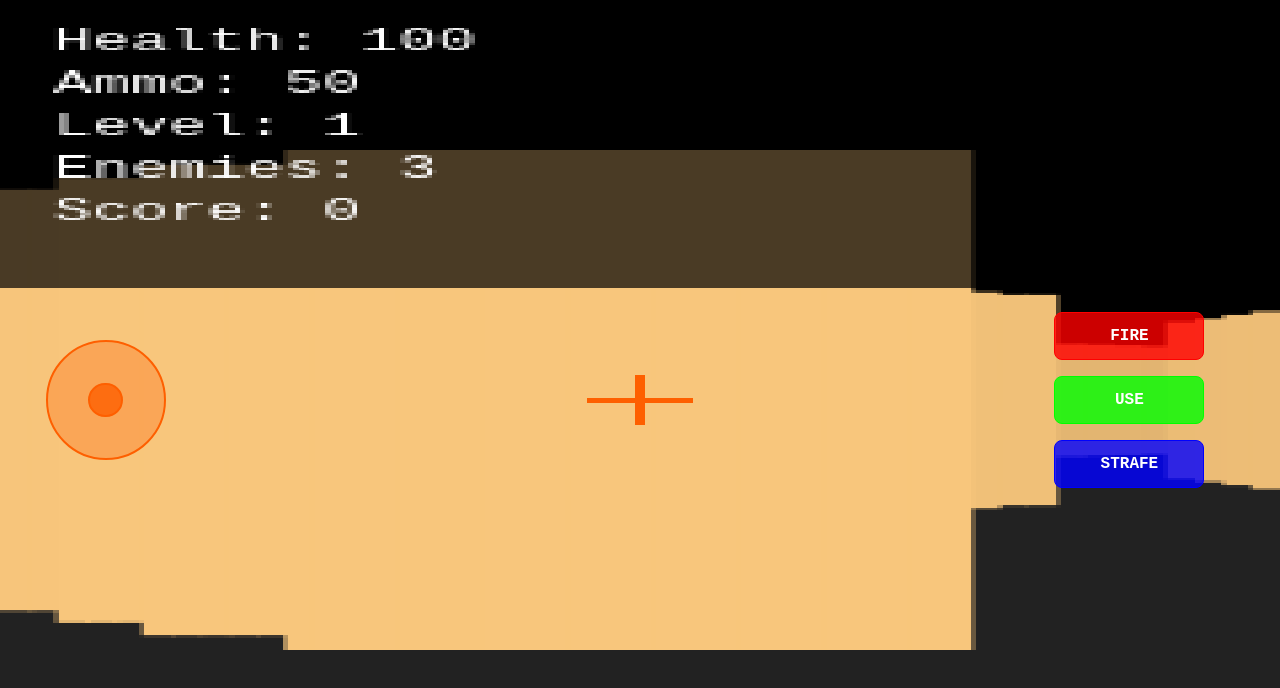
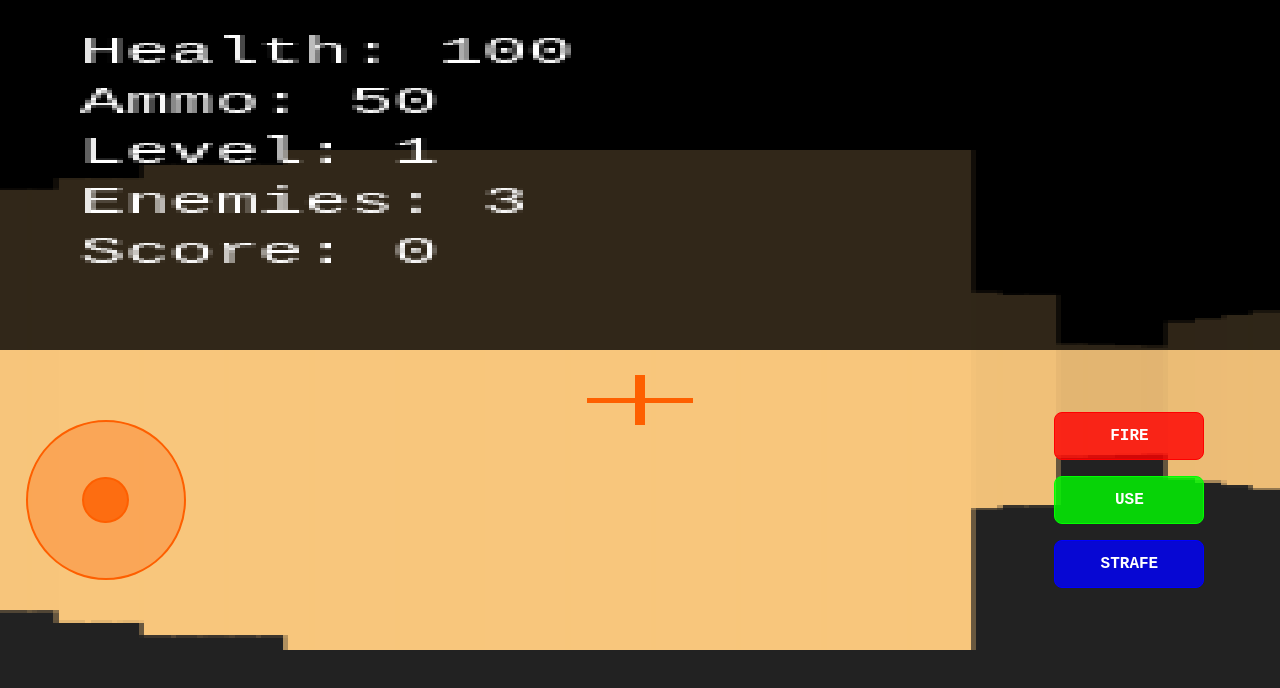
Before and after one commit to AidanTheBandit/Rabbit-Raycast, a React (Vite) app in the folder react/: page / in a window 1280 px wide. Shown: the top 688 px of the page. Built offline with nearby package versions, Linux system fonts and the light colour scheme.

Commit message:
feat: Enhance virtual joystick and HUD scaling; improve joystick movement handling in DoomDemo

```diff
--- a/react/src/RaycastingEngine.css
+++ b/react/src/RaycastingEngine.css
@@ -75,6 +75,8 @@ html, body {
   left: 0;
   right: 0;
   height: 35vh;
+  min-height: 200px;
+  max-height: 400px;
   display: flex;
   justify-content: space-between;
   align-items: flex-end;
@@ -88,17 +90,25 @@ html, body {
   justify-content: center;
   width: 25vw;
   height: 25vw;
+  min-width: 120px;
+  min-height: 120px;
+  max-width: 200px;
+  max-height: 200px;
 }
 
 .action-buttons {
   display: flex;
   flex-direction: column;
-  gap: 2vw;
+  gap: clamp(8px, 2vw, 16px);
 }
 
 .action-btn {
   width: clamp(60px, 18vw, 120px);
   height: clamp(40px, 8vw, 80px);
+  min-width: 60px;
+  min-height: 40px;
+  max-width: 120px;
+  max-height: 80px;
   background-color: rgba(254, 95, 0, 0.8);
   border: 1px solid #FE5F00;
   color: #fff;
@@ -107,6 +117,10 @@ html, body {
   border-radius: clamp(4px, 1vw, 8px);
   -webkit-tap-highlight-color: transparent;
   cursor: pointer;
+  display: flex;
+  align-items: center;
+  justify-content: center;
+  text-align: center;
 }
 
 .action-btn:active {
@@ -148,22 +162,33 @@ html, body {
     justify-content: space-between;
     align-items: center;
     padding: 2vh 2vw;
+    min-height: 300px;
+    max-height: 600px;
   }
 
   .movement-controls {
     width: clamp(120px, 20vh, 200px);
     height: clamp(120px, 20vh, 200px);
+    min-width: 120px;
+    min-height: 120px;
+    max-width: 200px;
+    max-height: 200px;
   }
 
   .action-buttons {
     flex-direction: column;
     gap: clamp(8px, 2vh, 16px);
     width: clamp(120px, 30vw, 200px);
+    min-width: 120px;
   }
 
   .action-btn {
     width: clamp(80px, 25vw, 150px);
     height: clamp(30px, 6vh, 60px);
+    min-width: 80px;
+    min-height: 30px;
+    max-width: 150px;
+    max-height: 60px;
     font-size: clamp(8px, 2vh, 16px);
   }
 
--- a/react/src/components/VirtualJoystick.css
+++ b/react/src/components/VirtualJoystick.css
@@ -9,6 +9,12 @@
   -webkit-tap-highlight-color: transparent;
   user-select: none;
   -webkit-user-select: none;
+  width: 100%;
+  height: 100%;
+  min-width: 80px;
+  min-height: 80px;
+  max-width: 200px;
+  max-height: 200px;
 }
 
 .joystick-base {
@@ -25,6 +31,10 @@
   position: absolute;
   width: 30%;
   height: 30%;
+  min-width: 24px;
+  min-height: 24px;
+  max-width: 60px;
+  max-height: 60px;
   border-radius: 50%;
   background-color: rgba(254, 95, 0, 0.8);
   border: 2px solid #FE5F00;
--- a/react/src/components/VirtualJoystick.jsx
+++ b/react/src/components/VirtualJoystick.jsx
@@ -133,8 +133,8 @@ const VirtualJoystick = ({ onMove, size = 120 }) => {
       ref={joystickRef}
       className="virtual-joystick"
       style={{
-        width: size,
-        height: size,
+        width: '100%',
+        height: '100%',
         position: 'relative',
         display: 'flex',
         alignItems: 'center',
--- a/react/src/engine/demos/DoomDemo.js
+++ b/react/src/engine/demos/DoomDemo.js
@@ -236,12 +236,18 @@ export class DoomDemoScene extends Scene {
     if (this.joystickMovement.magnitude > 0.1) {
       console.log('DoomDemo: Using joystick movement', this.joystickMovement);
 
-      // Joystick provides analog movement in x/y directions
-      // x: left/right strafe, y: forward/backward
-      const strafeAmount = this.joystickMovement.x * moveSpeed * dt;
+      // Joystick provides analog movement:
+      // x: left/right camera turning, y: forward/backward movement
+      const turnAmount = this.joystickMovement.x * turnSpeed * dt;
       const forwardAmount = -this.joystickMovement.y * moveSpeed * dt; // Negative because y is inverted in joystick
 
-      console.log('DoomDemo: Movement amounts', { strafeAmount, forwardAmount });
+      console.log('DoomDemo: Movement amounts', { turnAmount, forwardAmount });
+
+      // Handle camera turning (left/right)
+      if (Math.abs(turnAmount) > 0.01) {
+        this.player.angle += turnAmount;
+        console.log('DoomDemo: Turned camera by', turnAmount, 'new angle:', this.player.angle);
+      }
 
       // Handle forward/backward movement
       if (Math.abs(forwardAmount) > 0.01) {
@@ -261,29 +267,6 @@ export class DoomDemoScene extends Scene {
             console.log('DoomDemo: Player nudged to valid position', validPos);
           } else {
             console.log('DoomDemo: Invalid position, movement blocked');
-          }
-        }
-      }
-
-      // Handle strafing
-      if (Math.abs(strafeAmount) > 0.01) {
-        const strafeAngle = this.player.angle + Math.PI / 2;
-        const newX = this.player.x + Math.cos(strafeAngle) * strafeAmount;
-        const newY = this.player.y + Math.sin(strafeAngle) * strafeAmount;
-        console.log('DoomDemo: Strafing', { oldX: this.player.x, oldY: this.player.y, newX, newY });
-        if (this.engine.physics.isValidPosition(newX, newY)) {
-          this.player.x = newX;
-          this.player.y = newY;
-          console.log('DoomDemo: Player strafed to', this.player.x, this.player.y);
-        } else {
-          // Try to find a nearby valid position to prevent getting stuck
-          const validPos = this.engine.physics.findNearestValidPosition(newX, newY, 0.5);
-          if (validPos.x !== newX || validPos.y !== newY) {
-            this.player.x = validPos.x;
-            this.player.y = validPos.y;
-            console.log('DoomDemo: Player nudged to valid position', validPos);
-          } else {
-            console.log('DoomDemo: Invalid strafe position, movement blocked');
           }
         }
       }
@@ -472,29 +455,30 @@ export class DoomDemoScene extends Scene {
     const ctx = renderer.ctx;
     ctx.save();
 
-    const fontSize = Math.max(12, renderer.width / 20);
+    // Use viewport-based font size for better scaling
+    const fontSize = Math.max(14, Math.min(renderer.width, renderer.height) / 25);
     ctx.font = `${fontSize}px monospace`;
-    const lineHeight = fontSize + 5;
-    let y = 20;
+    const lineHeight = fontSize + 6;
+    let y = 25;
 
     // Calculate background height
-    const bgHeight = y + lineHeight * 5 + 10;
+    const bgHeight = y + lineHeight * 5 + 15;
 
-    // HUD background
-    ctx.fillStyle = 'rgba(0, 0, 0, 0.7)';
+    // HUD background with better scaling
+    ctx.fillStyle = 'rgba(0, 0, 0, 0.8)';
     ctx.fillRect(0, 0, renderer.width, bgHeight);
 
-    // HUD text
+    // HUD text with better positioning
     ctx.fillStyle = '#fff';
-    ctx.fillText(`Health: ${this.gameStats.health}`, 10, y);
+    ctx.fillText(`Health: ${this.gameStats.health}`, 15, y);
     y += lineHeight;
-    ctx.fillText(`Ammo: ${this.gameStats.ammo}`, 10, y);
+    ctx.fillText(`Ammo: ${this.gameStats.ammo}`, 15, y);
     y += lineHeight;
-    ctx.fillText(`Level: ${this.gameStats.level}`, 10, y);
+    ctx.fillText(`Level: ${this.gameStats.level}`, 15, y);
     y += lineHeight;
-    ctx.fillText(`Enemies: ${this.gameStats.enemies}`, 10, y);
+    ctx.fillText(`Enemies: ${this.gameStats.enemies}`, 15, y);
     y += lineHeight;
-    ctx.fillText(`Score: ${this.gameStats.score}`, 10, y);
+    ctx.fillText(`Score: ${this.gameStats.score}`, 15, y);
 
     ctx.restore();
   }
@@ -507,18 +491,20 @@ export class DoomDemoScene extends Scene {
     ctx.save();
 
     if (this.gameState === 'levelComplete') {
-      ctx.fillStyle = 'rgba(0, 0, 0, 0.8)';
+      ctx.fillStyle = 'rgba(0, 0, 0, 0.9)';
       ctx.fillRect(0, 0, renderer.width, renderer.height);
       ctx.fillStyle = '#fff';
-      ctx.font = '24px monospace';
+      const fontSize = Math.max(20, Math.min(renderer.width, renderer.height) / 20);
+      ctx.font = `${fontSize}px monospace`;
       ctx.textAlign = 'center';
-      ctx.fillText('LEVEL COMPLETE!', renderer.width / 2, renderer.height / 2 - 30);
+      ctx.fillText('LEVEL COMPLETE!', renderer.width / 2, renderer.height / 2 - 40);
       ctx.fillText(`Level ${this.currentLevel}`, renderer.width / 2, renderer.height / 2 + 10);
     } else if (this.gameState === 'gameOver') {
-      ctx.fillStyle = 'rgba(0, 0, 0, 0.8)';
+      ctx.fillStyle = 'rgba(0, 0, 0, 0.9)';
       ctx.fillRect(0, 0, renderer.width, renderer.height);
       ctx.fillStyle = this.enemies.length === 0 ? '#0f0' : '#f00';
-      ctx.font = '24px monospace';
+      const fontSize = Math.max(20, Math.min(renderer.width, renderer.height) / 20);
+      ctx.font = `${fontSize}px monospace`;
       ctx.textAlign = 'center';
       const message = this.enemies.length === 0 ? 'GAME COMPLETED!' : 'GAME OVER';
       ctx.fillText(message, renderer.width / 2, renderer.height / 2);
```
